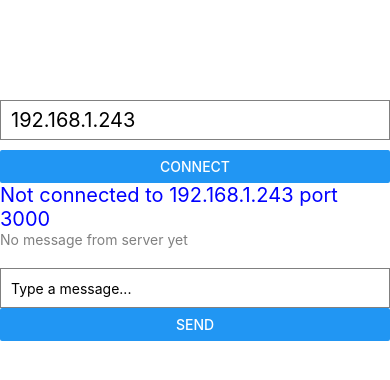
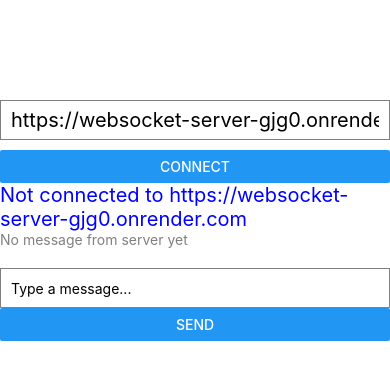
Before and after one commit to massrb/websocket-text-messaging-mobile, a React Native app: screen / in a window 390 px wide. Shown: the top 380 px of the page. Built offline with nearby package versions, Linux system fonts and the light colour scheme.

Commit message:
use render website

```diff
--- a/app/index.tsx
+++ b/app/index.tsx
@@ -4,7 +4,7 @@ import { View, Text, TextInput, Button } from "react-native";
 import React, { useEffect, useState, useRef } from "react";
 
 export default function App() {
-  const [wsIp, setWsIp] = useState("192.168.1.243"); // State for WebSocket URL
+  const [wsIp, setWsIp] = useState("https://websocket-server-gjg0.onrender.com"); // State for WebSocket URL
   // const [wsUrl, setWsUrl] = useState('')
   const [isConnected, setIsConnected] = useState<boolean>(false);
   const [serverMessages, setServerMessages] = useState([]);
@@ -18,7 +18,7 @@ export default function App() {
       ws.current.close();
     }
 
-    let wsUrl = `ws://${wsIp}:3000/cable`
+    let wsUrl = `ws://${wsIp}/cable`
     console.log(`Set websocket to ${wsUrl}`)
     ws.current = new WebSocket(wsUrl);
 
@@ -102,7 +102,7 @@ export default function App() {
       />
       <Button title="Connect" onPress={connectToSocket} />
       <Text style={{ color: "blue", fontSize: 20 }}>
-        {isConnected ? "Connected to WebSocket" : `Not connected to ${wsIp} port 3000`}
+        {isConnected ? "Connected to WebSocket" : `Not connected to ${wsIp}`}
       </Text>
       {(serverMessages.length > 0) ? (
         <>
```
